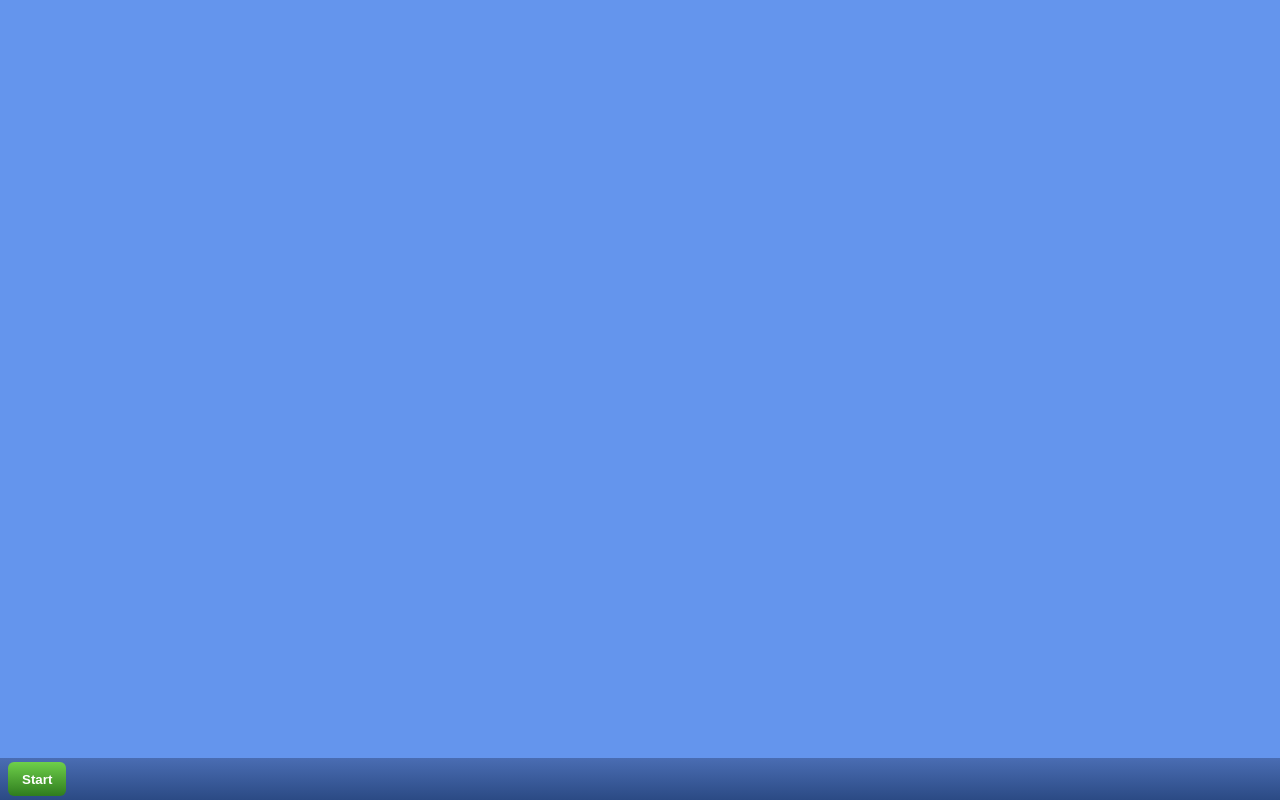
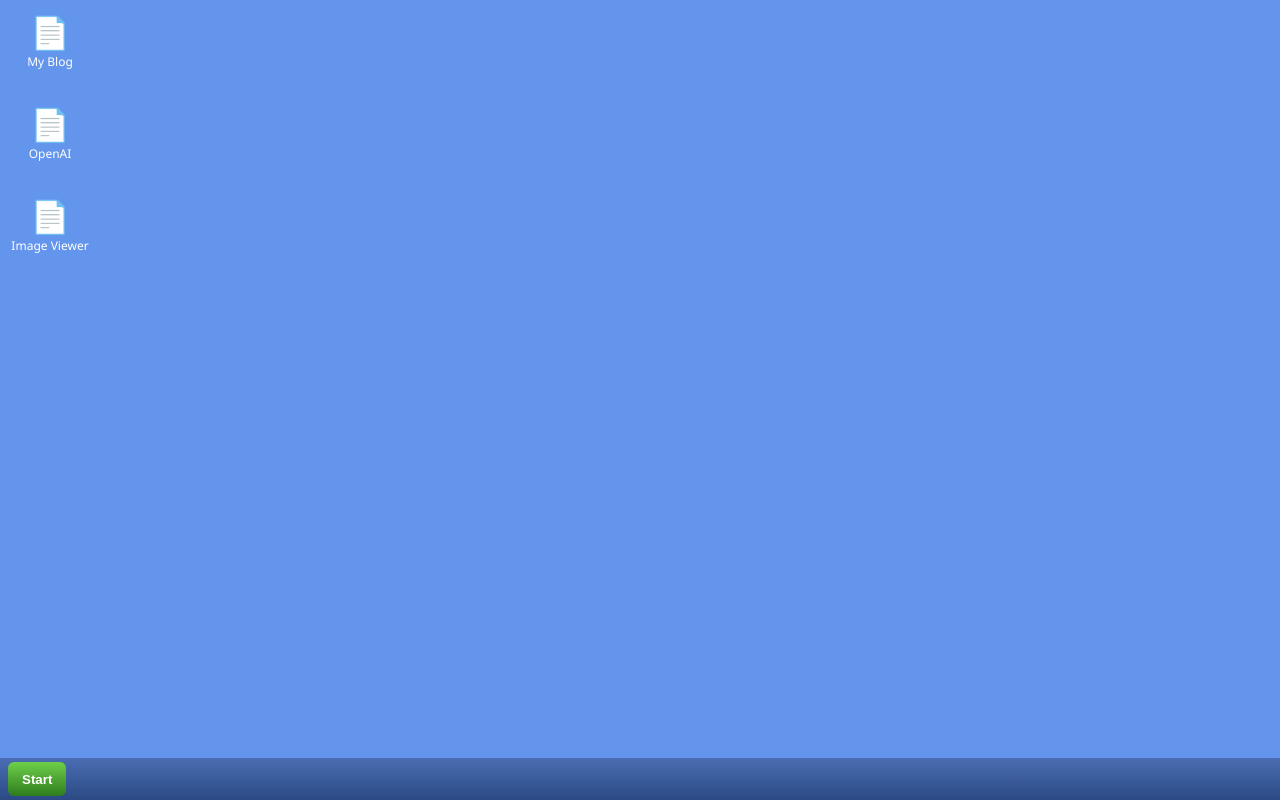
Before and after one commit to CaptainOfFlyingDutchman/manvendra-singh-about-me, a Next.js app: page / in a window 1280 px wide. Built offline with nearby package versions, Linux system fonts and the light colour scheme.

Commit message:
feat: Add Desktop Icons component
- Introduced `DesktopIcons` component to display app icons on the desktop.
- Added `DesktopIcon` component to handle individual icon interactions with double-click opening functionality.
- Styled components using CSS modules for consistent appearance.

```diff
--- /dev/null
+++ b/src/desktop/components/DesktopIcons/DesktopIcon.module.css
@@ -0,0 +1,25 @@
+.icon {
+  width: 80px;
+
+  display: flex;
+  flex-direction: column;
+  align-items: center;
+
+  color: white;
+
+  cursor: default;
+}
+
+.icon:hover {
+  background: rgba(255, 255, 255, 0.15);
+  border-radius: 6px;
+}
+
+.image {
+  font-size: 32px;
+}
+
+.label {
+  font-size: 12px;
+  text-align: center;
+}
--- /dev/null
+++ b/src/desktop/components/DesktopIcons/DesktopIcon.tsx
@@ -0,0 +1,27 @@
+import type { DesktopApp } from "@/desktop/apps/appRegistry";
+import { useWindowManager } from "@/desktop/stores/windowManager";
+import styles from "./DesktopIcon.module.css";
+
+type DesktopIconProps = {
+  app: DesktopApp;
+};
+
+export function DesktopIcon({ app }: DesktopIconProps) {
+  const openWindow = useWindowManager((s) => s.openWindow);
+
+  const handleDoubleClick = () => {
+    openWindow({
+      appType: app.appType,
+      title: app.title,
+      payload: app.payload,
+    });
+  };
+
+  return (
+    // biome-ignore lint/a11y/noStaticElementInteractions: need a box for style purposes
+    <div className={styles.icon} onDoubleClick={handleDoubleClick}>
+      <div className={styles.image}>📄</div>
+      <div className={styles.label}>{app.title}</div>
+    </div>
+  );
+}
--- /dev/null
+++ b/src/desktop/components/DesktopIcons/DesktopIcons.module.css
@@ -0,0 +1,9 @@
+.container {
+  position: absolute;
+  top: 10px;
+  left: 10px;
+
+  display: grid;
+  grid-auto-rows: 80px;
+  gap: 12px;
+}
--- /dev/null
+++ b/src/desktop/components/DesktopIcons/DesktopIcons.tsx
@@ -0,0 +1,14 @@
+import { apps } from "@/desktop/apps/appRegistry";
+import { DesktopIcon } from "@/desktop/components/DesktopIcons/DesktopIcon";
+
+import styles from "./DesktopIcons.module.css";
+
+export function DesktopIcons() {
+  return (
+    <div className={styles.container}>
+      {apps.map((app) => (
+        <DesktopIcon key={app.id} app={app} />
+      ))}
+    </div>
+  );
+}
--- a/src/desktop/components/DesktopSurface/DesktopSurface.tsx
+++ b/src/desktop/components/DesktopSurface/DesktopSurface.tsx
@@ -1,5 +1,6 @@
 "use client";
 
+import { DesktopIcons } from "@/desktop/components/DesktopIcons/DesktopIcons";
 import { Taskbar } from "@/desktop/components/Taskbar/Taskbar";
 import { WindowLayer } from "@/desktop/components/WindowLayer/WindowLayer";
 import styles from "./DesktopSurface.module.css";
@@ -7,6 +8,7 @@ import styles from "./DesktopSurface.module.css";
 export function DesktopSurface() {
   return (
     <div className={styles.desktop}>
+      <DesktopIcons />
       <WindowLayer />
       <Taskbar />
     </div>
```
